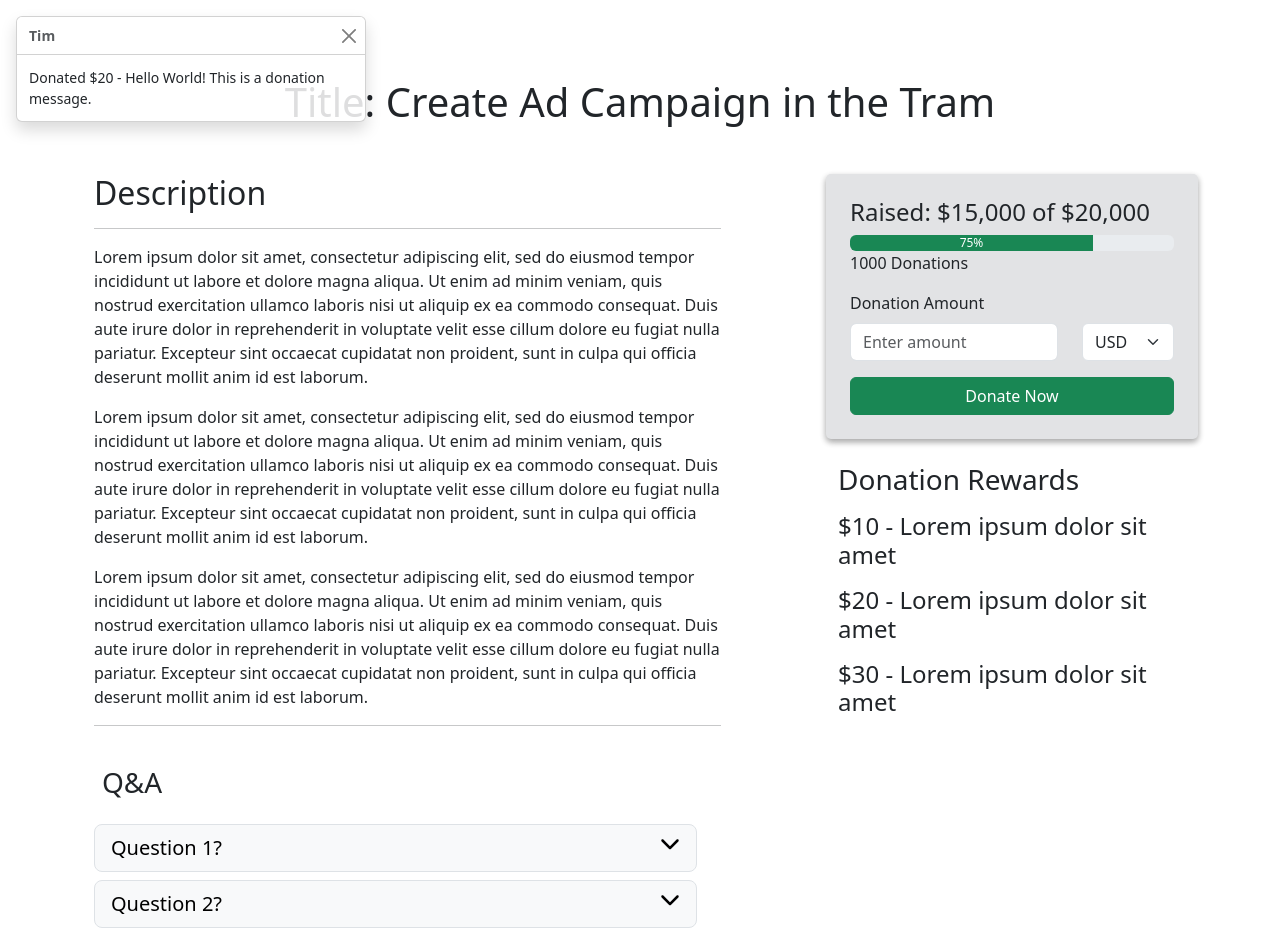
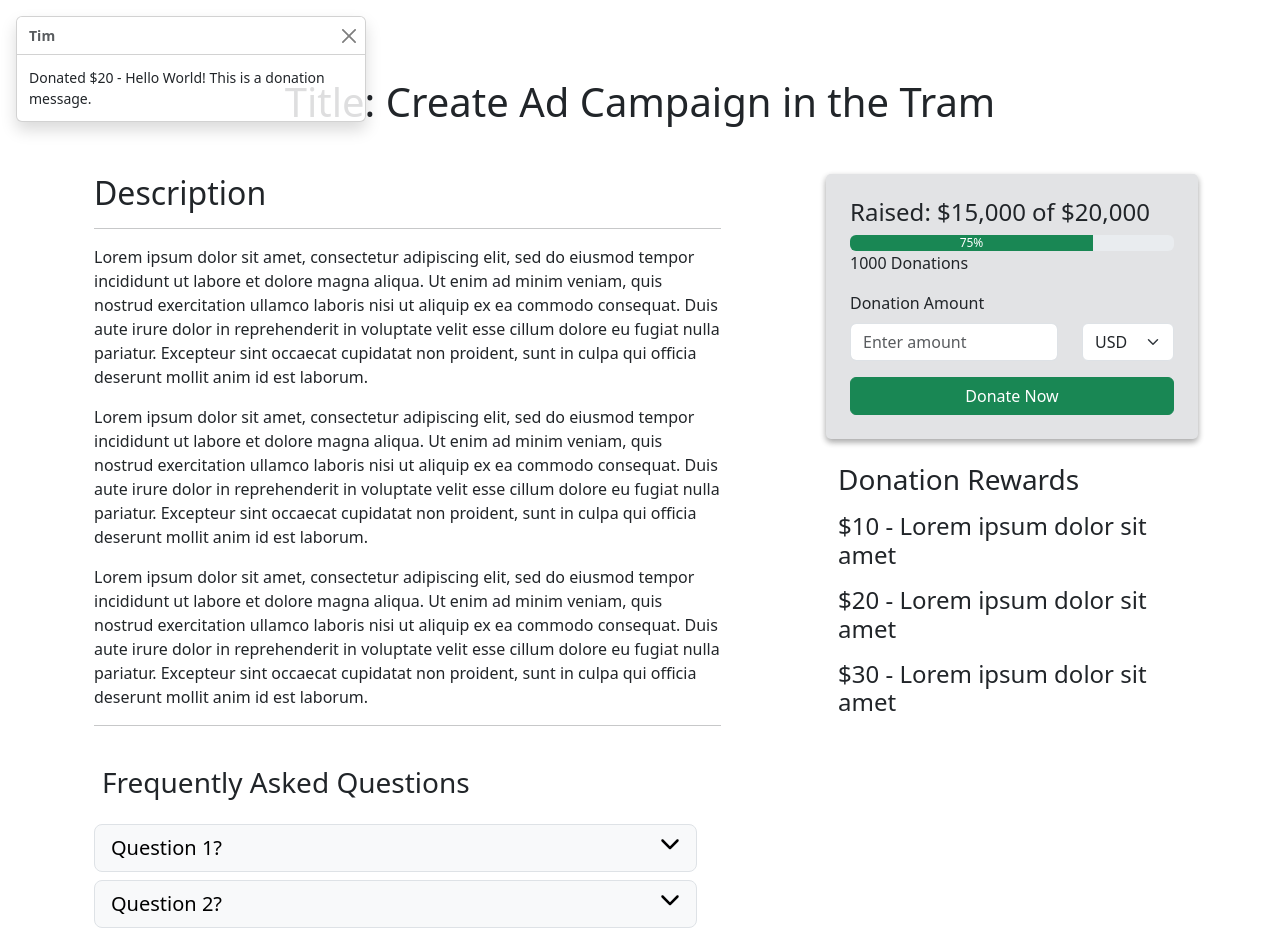
Before and after one commit to VanWrath/flexible-fundraising-single-web-page, a React (Create React App) app: page / in a window 1280 px wide. Shown: the top 934 px of the page. Built offline with nearby package versions, Linux system fonts and the light colour scheme.

Commit message:
updated faq text

```diff
--- a/src/App.js
+++ b/src/App.js
@@ -133,7 +133,7 @@ function App() {
             <Row>
               {/* Q&A section */}
               <Col className='pb-4'>
-                <h3 className='my-3 p-2'>Q&A</h3>
+                <h3 className='my-3 p-2'>Frequently Asked Questions</h3>
                 {/* Load questions and answers here */
                questions}
                 <CollapsibleComponent heading={data.finalQuestion.question} body={<UserForm description={data.finalQuestion.answer}/>}/>
```
